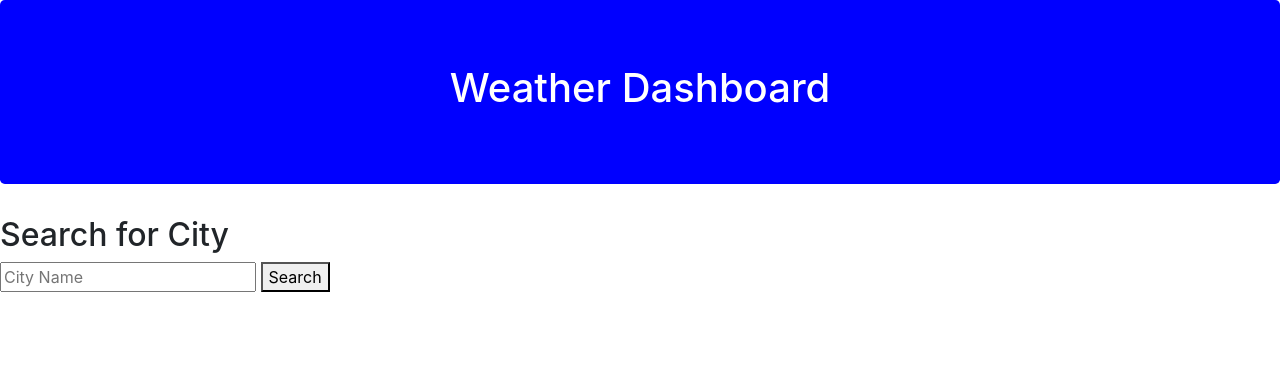
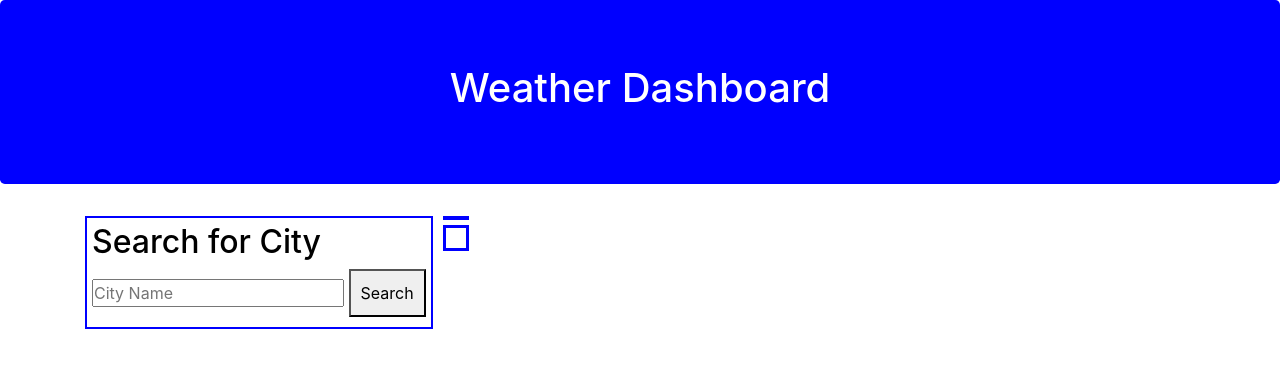
Before and after one commit to woodstr3313/Weather-Dashboard, a plain HTML site: page index.html in a window 1280 px wide. Drawn offline with nearby package versions, Linux system fonts and the light colour scheme.

Commit message:
added css to style the page and updated some of the html

```diff
--- a/index.html
+++ b/index.html
@@ -1,14 +1,23 @@
 <!DOCTYPE html>
 <html lang="en">
-
   <head>
     <meta charset="UTF-8" />
     <meta name="viewport" content="width=device-width, initial-scale=1.0" />
     <meta http-equiv="X-UA-Compatible" content="ie=edge" />
-    <link rel="stylesheet" href="https://stackpath.bootstrapcdn.com/bootstrap/4.3.1/css/bootstrap.min.css" />
-    <link rel="stylesheet" href="https://use.fontawesome.com/releases/v5.8.1/css/all.css"
-        integrity="sha384-50oBUHEmvpQ+1lW4y57PTFmhCaXp0ML5d60M1M7uH2+nqUivzIebhndOJK28anvf" crossorigin="anonymous" />
-    <link href="https://fonts.googleapis.com/css?family=Open+Sans&display=swap" rel="stylesheet" />
+    <link
+      rel="stylesheet"
+      href="https://stackpath.bootstrapcdn.com/bootstrap/4.3.1/css/bootstrap.min.css"
+    />
+    <link
+      rel="stylesheet"
+      href="https://use.fontawesome.com/releases/v5.8.1/css/all.css"
+      integrity="sha384-50oBUHEmvpQ+1lW4y57PTFmhCaXp0ML5d60M1M7uH2+nqUivzIebhndOJK28anvf"
+      crossorigin="anonymous"
+    />
+    <link
+      href="https://fonts.googleapis.com/css?family=Open+Sans&display=swap"
+      rel="stylesheet"
+    />
     <link rel="stylesheet" href="style.css" />
 
     <title>Weather Dashboard</title>
@@ -19,33 +28,30 @@
     <header class="jumbotron">
       <h1 class="display-5">Weather Dashboard</h1>
     </header>
+
+    <div class="container">
         <aside>
-        <h2>
-            Search for City
-        </h2>
+            <h2>Search for City</h2>
             <form id="search-form">
-            <input type="text" id="city-input" placeholder="City Name">
-            <button type="submit" id="search-button">
-                Search
-            </button>
+                <input type="text" id="city-input" placeholder="City Name" />
+                <button type="submit" id="search-button">Search</button>
+            </form>
+            <div id="search-history-container"></div>
+        </aside>
 
-        </form>
-        <div id="search-history-container">
-        </div>
-    </aside>
-    <div class="container">
+        <div class="forecast">
             <div id="todays-forecast"></div>
+
             <div id="five-day-container">
-            <div id="five-day"></div>
-        </div>
+
             </div>
 
+        </div>
 
-
+    </div>
 
     <script src="https://cdnjs.cloudflare.com/ajax/libs/jquery/3.2.1/jquery.min.js"></script>
     <script src="https://cdnjs.cloudflare.com/ajax/libs/moment.js/2.24.0/moment.min.js"></script>
     <script src="./script.js"></script>
   </body>
-
 </html>
--- a/script.js
+++ b/script.js
@@ -5,7 +5,7 @@ var btn = document.getElementById("search-button");
 var APIKey = "d9ec5726f4bacb7542a1b30a7c241e6e";
 var todaysForecast = document.getElementById("todays-forecast");
 var city;
-var fiveDay = document.getElementById("five-day");
+var fiveDay = document.getElementById("five-day-container");
 var searchHistoryContainer = document.getElementById(
   "search-history-container"
 );
@@ -136,7 +136,7 @@ function renderForecast(info) {
 function renderFiveDay(obj) {
   fiveDay.innerHTML = "";
   //Create a for loop that loops over the daily array inside the object.
-  for (var i = 0; i < 5; i++) {
+  for (var i = 1; i < 6; i++) {
     console.log(fiveDay);
     console.log(obj.daily[i].dt);
     var unixDate = obj.daily[i].dt;
@@ -159,6 +159,7 @@ function renderFiveDay(obj) {
     `;
     // Create element for each day for the forecast
     var card = document.createElement("div");
+    card.classList.add("future");
     card.innerHTML = template;
     fiveDay.appendChild(card);
   }
--- a/style.css
+++ b/style.css
@@ -1,3 +1,8 @@
+* {
+    margin: 0;
+    padding: 0;
+}
+
 header {
     text-align: center;
     color: white;
@@ -5,14 +10,56 @@ header {
 .jumbotron {
     background-color: blue;
 }
+.container {
+   display: flex;
 
-.todays-forecast {
-justify-content: center;
+}
+.forecast {
+display: inline;
+max-width: 65%;
+margin-left: 10px;
 }
 
-.five-day-container {
+#todays-forecast {
+justify-content: right;
+text-align: end;
+box-sizing: border-box;
+box-shadow: inset;
+flex-basis: 100%;
+border: 2px solid blue;
+margin-bottom: 5px;
+}
+
+#five-day-container {
     margin: auto;
-    width: 50%;
     border: 3px solid blue;
     padding: 10px;
+    display: flex;
 }
+.future {
+    flex-basis: 19%;
+}
+aside {
+    text-align: left;
+    color: black;
+    font-style: bold;
+    max-width: 33%;
+    display: inline;
+    border: 2px solid blue;
+    padding: 5px;
+}
+
+button {
+    padding:10px;
+    min-width: 75px;
+    margin-bottom: 5px;
+
+}
+.history-button {
+    display: block;
+
+}
+
+.hide {
+    display: none;
+}
```
Lines whose indentation alone changed are shown as unchanged.
